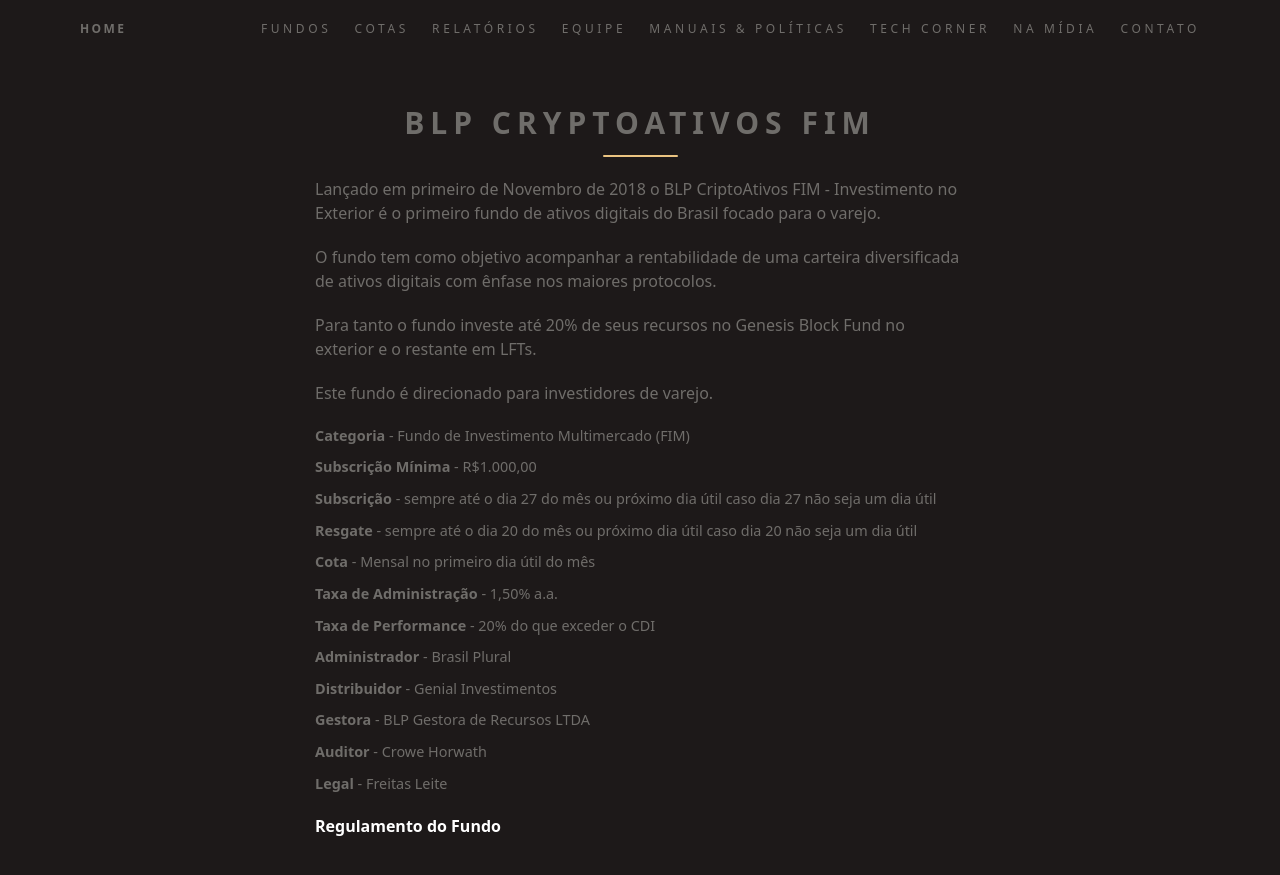
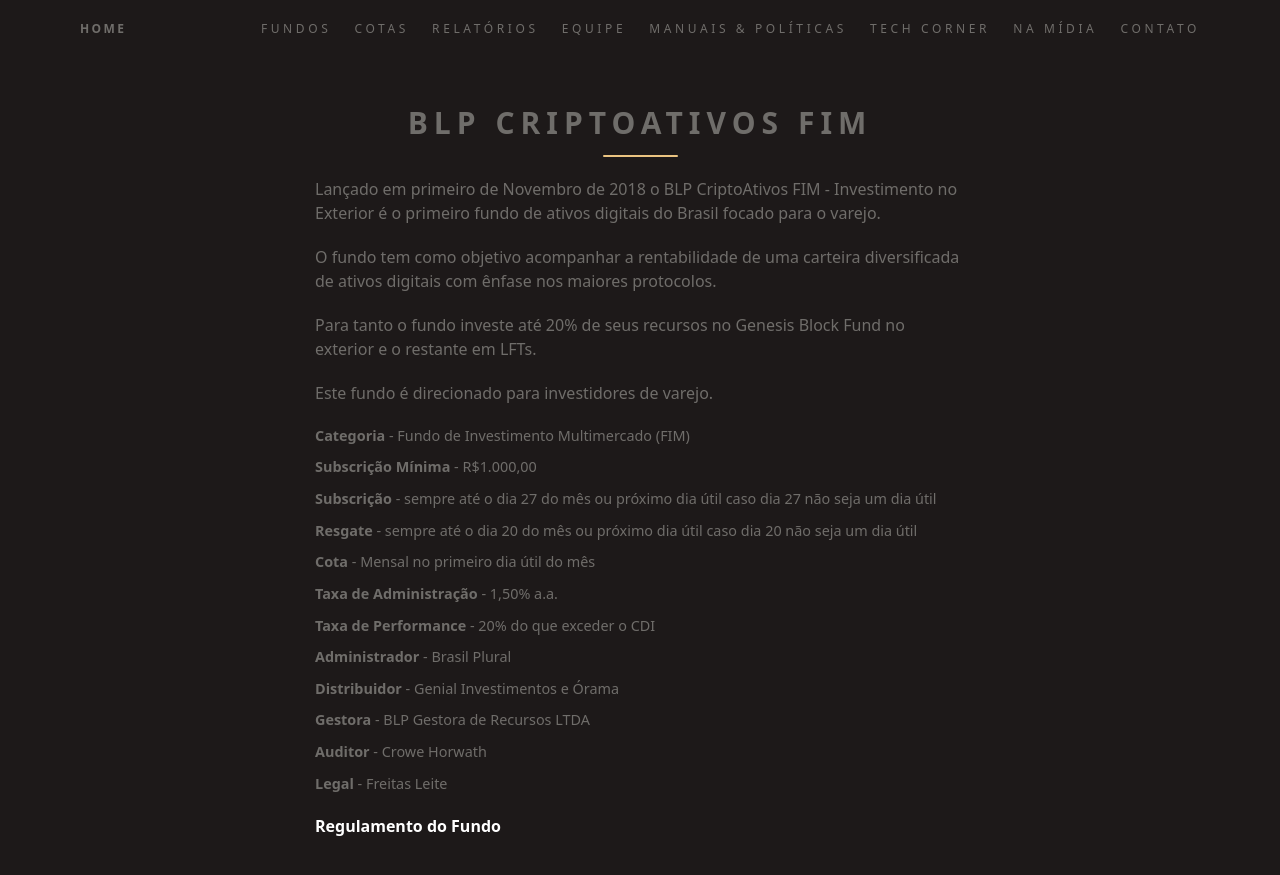
Before and after one commit to ateliedetemas/blpcrypto, a Jekyll site: the page built from fundos-ativos-fim.md, in a window 1280 px wide. Shown: the top 875 px of the page. Built offline with Jekyll 4.4.1, drawn with Linux system fonts in a browser that asks for light colours.

Commit message:
Nov/18 content update

```diff
--- a/fundos-ativos-fim.md
+++ b/fundos-ativos-fim.md
@@ -1,7 +1,7 @@
 ---
 lang: pt
 layout: page
-title: BLP CryptoAtivos FIM
+title: BLP CriptoAtivos FIM
 permalink: "/fundos/ativos-fim/"
 ---
 
@@ -21,7 +21,7 @@ Este fundo é direcionado para investidores de varejo.
 - **Taxa de Administração** - 1,50% a.a.
 - **Taxa de Performance** - 20% do que exceder o CDI
 - **Administrador** - Brasil Plural
-- **Distribuidor** - Genial Investimentos
+- **Distribuidor** - Genial Investimentos e Órama
 - **Gestora** - BLP Gestora de Recursos LTDA
 - **Auditor** - Crowe Horwath
 - **Legal** - Freitas Leite
```
Also changed, not shown: fundos.md (+1 -1 lines), rentabilidade-assets.md (+2 -1 lines).
